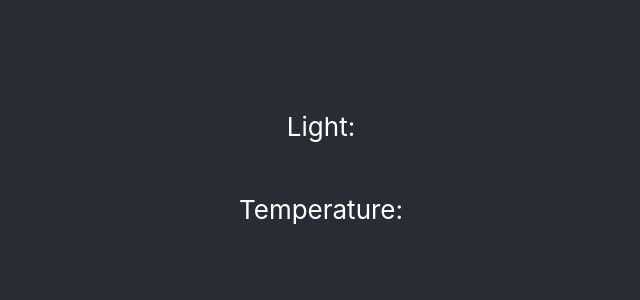
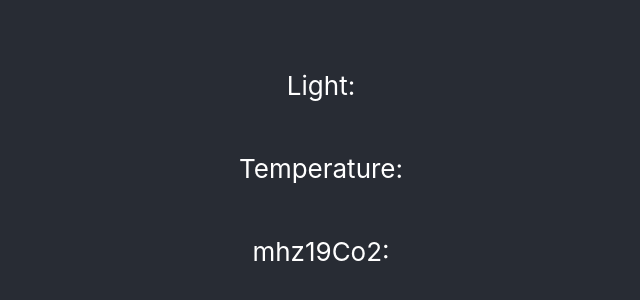
Before and after one commit to aoirint/harmonica-web, a React (Create React App) app: page / in a window 1280 px wide. Shown: the part 232-532 px from the top of the page, without its empty margins (319-959 px from the left). Built offline with nearby package versions, Linux system fonts and the light colour scheme; no server answers.

Commit message:
add mhz19Co2

```diff
--- a/src/App.tsx
+++ b/src/App.tsx
@@ -12,6 +12,7 @@ function App() {
 
   const light = sensorValueData?.light?.[0]?.value
   const temperature = sensorValueData?.temperature?.[0]?.value
+  const mhz19Co2 = sensorValueData?.mhz19Co2?.[0]?.value
 
   return (
     <div className="App">
@@ -21,6 +22,9 @@ function App() {
       <p>
         Temperature: {temperature ? `${temperature}℃` : ''}
       </p>
+      <p>
+        mhz19Co2: {mhz19Co2 ? `${mhz19Co2}ppm` : ''}
+      </p>
     </div>
   );
 }
--- a/src/graphql-types.ts
+++ b/src/graphql-types.ts
@@ -325,7 +325,7 @@ export type Uuid_Comparison_Exp = {
 export type GetSensorValueQueryVariables = Exact<{ [key: string]: never; }>;
 
 
-export type GetSensorValueQuery = { __typename?: 'query_root', light: Array<{ __typename?: 'SensorValue', value: any }>, temperature: Array<{ __typename?: 'SensorValue', value: any }> };
+export type GetSensorValueQuery = { __typename?: 'query_root', light: Array<{ __typename?: 'SensorValue', value: any }>, temperature: Array<{ __typename?: 'SensorValue', value: any }>, mhz19Co2: Array<{ __typename?: 'SensorValue', value: any }> };
 
 
 export const GetSensorValueDocument = gql`
@@ -341,6 +341,13 @@ export const GetSensorValueDocument = gql`
     limit: 1
     order_by: {timestamp: desc}
     where: {key: {_eq: "temperature"}}
+  ) {
+    value
+  }
+  mhz19Co2: SensorValue(
+    limit: 1
+    order_by: {timestamp: desc}
+    where: {key: {_eq: "mhz19_co2"}}
   ) {
     value
   }
```
Also changed, not shown: src/GetSensorValue.graphql (+8 -0 lines).
